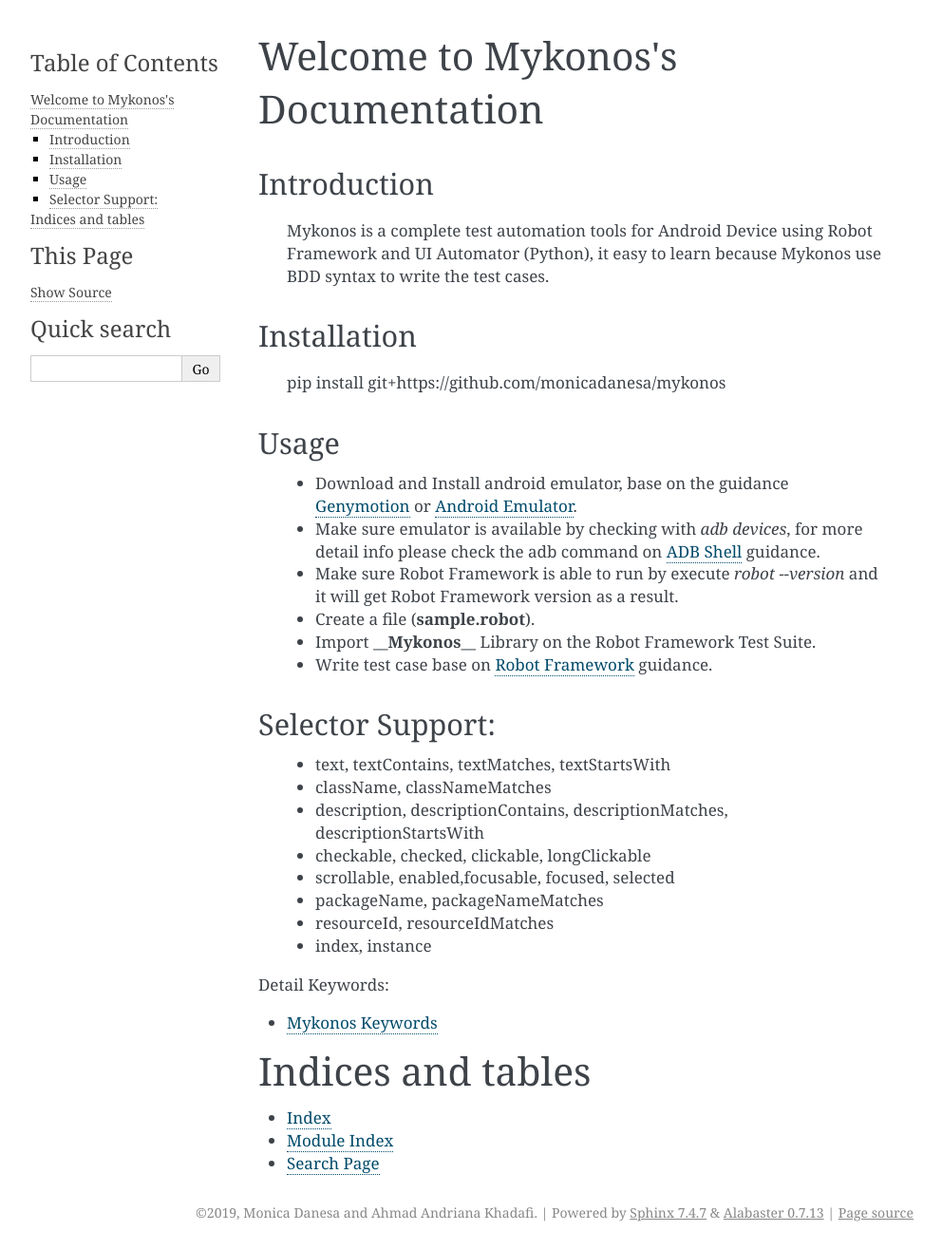
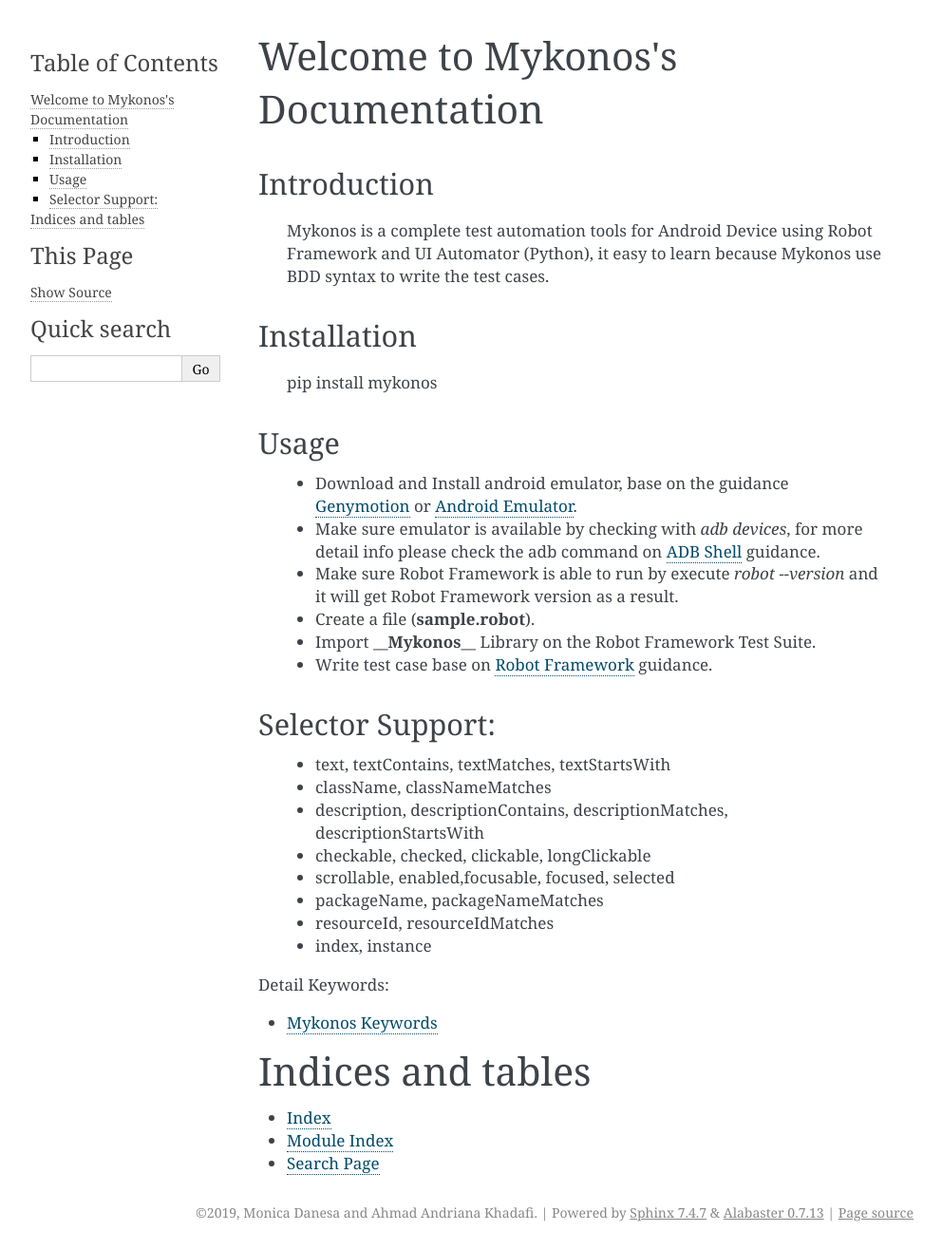
Before and after one commit to monicadanesa/robotframework-mykonos, a Sphinx documentation site: the page built from docs/source/index.rst, in a window 1280 px wide. Shown: the whole page at 95% size, without its empty margins (148-1140 px from the left). Built offline with Sphinx 7.4.7, drawn with Linux system fonts in a browser that asks for light colours.

Commit message:
[index.rst] fixing how to install mykonos

```diff
--- a/docs/source/index.rst
+++ b/docs/source/index.rst
@@ -10,7 +10,7 @@
 Installation
 ############
 
-     pip install git+https://github.com/monicadanesa/mykonos
+     pip install mykonos
 
 Usage
 #####
```
